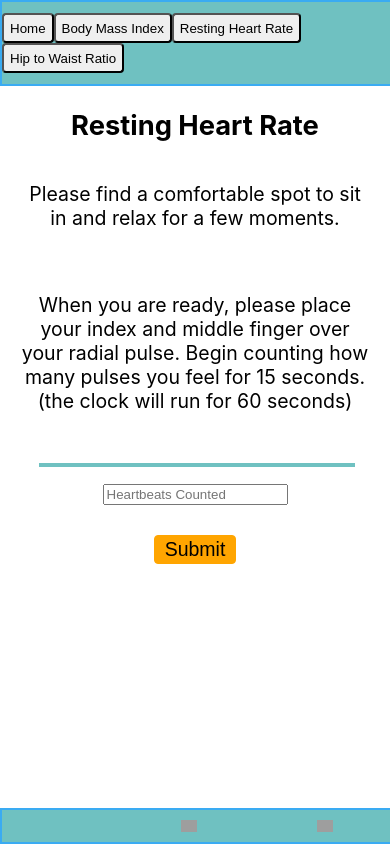
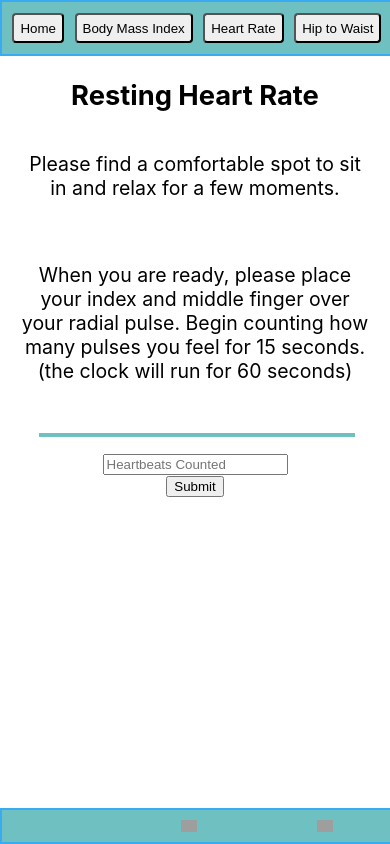
Before and after one commit to hammyhammer/bmi-calculator, a React (Create React App) app in the folder client/: page /heart-rate in a window 390 px wide. Built offline with nearby package versions, Linux system fonts and the light colour scheme; no server answers; grey boxes are pictures that could not be loaded.

Commit message:
small adds

```diff
--- a/client/src/App.css
+++ b/client/src/App.css
@@ -251,14 +251,20 @@ footer a {
   font-size: 1vw;
 }
 
-.heart-page {
-  /* background-image: url("https://cdn4.vectorstock.com/i/1000x1000/56/63/abstract-heart-pulse-medical-background-vector-2055663.jpg"); */
-  /* background-size: contain; */
-}
+/* .heart-page {
+  background-image: url("https://cdn4.vectorstock.com/i/1000x1000/56/63/abstract-heart-pulse-medical-background-vector-2055663.jpg");
+  background-size: contain;
+  position: absolute;
+} */
+/*
+.heart-submit-button {
+  margin: 0px 0px 205px 0px
+} */
 
-.bmi-home {
-    /* background-image: url("https://cdn4.vectorstock.com/i/1000x1000/56/63/abstract-heart-pulse-medical-background-vector-2055663.jpg"); */
-
+.bmi-home{
+  background-image: url("https://cdn4.vectorstock.com/i/1000x1000/56/63/abstract-heart-pulse-medical-background-vector-2055663.jpg");
+  background-size: contain;
+  position: absolute;
 }
 
 
@@ -324,14 +330,9 @@ footer a {
 header {
   display: flex;
   flex-wrap: wrap;
-  justify-content: flex-start;
+  justify-content: space-evenly;
   background-color: rgb(111, 193, 193);
-  padding: 11px 0px 11px 0px;
   border: 2px solid rgb(58, 171, 242);
-}
-
-.home-button {
-  padding: 0px 40px 0px 30px;
 }
 
 .home-header {
--- a/client/src/components/FormHeartRate.jsx
+++ b/client/src/components/FormHeartRate.jsx
@@ -10,6 +10,6 @@ export default function FormHeartRate(props) {
       <i className="fas fa-weight fa-3x"></i>
     </label>  */}
     <br />
-    <button className="met-submit-button">{props.type}</button>
+    <button className="heart-submit-button">{props.type}</button>
   </form>
 }
--- a/client/src/components/Navbar.jsx
+++ b/client/src/components/Navbar.jsx
@@ -15,10 +15,10 @@ export default function Navbar() {
 
       <Link
         to="/heart-rate">
-        <button className="nav-button">Resting Heart Rate</button>
+        <button className="nav-button">Heart Rate</button>
       </Link>
 
-      <button className="nav-button">Hip to Waist Ratio</button>
+      <button className="nav-button">Hip to Waist</button>
       {/* <button className="nav-button">More Resources</button> */}
 
 
```
